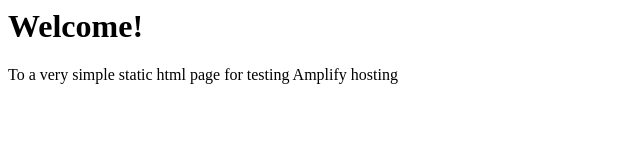
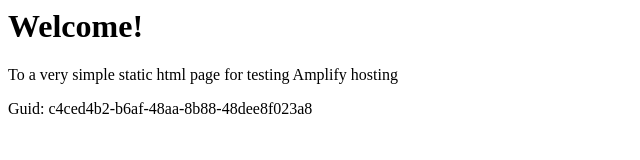
Before and after one commit to aws-aemilia-yul/Github-PR-Commit-Integration-Test-DoNotTouch-v1-prod-ca-central-1, a website: page src/index.html in a window 1280 px wide. Shown: the whole page, without its empty margins (0-640 px from the left). Drawn offline with Linux system fonts and the light colour scheme.

Commit message:
commit from integ tests

```diff
--- a/src/index.html
+++ b/src/index.html
@@ -1,3 +1,5 @@
+
+
 <html lang="en">
 
 <head>
@@ -10,6 +12,6 @@
 <body>
     <h1>Welcome!</h1>
     <p>To a very simple static html page for testing Amplify hosting</p>
-</body>
+    <p>Guid: c4ced4b2-b6af-48aa-8b88-48dee8f023a8</p></body>
 
 </html>
```
